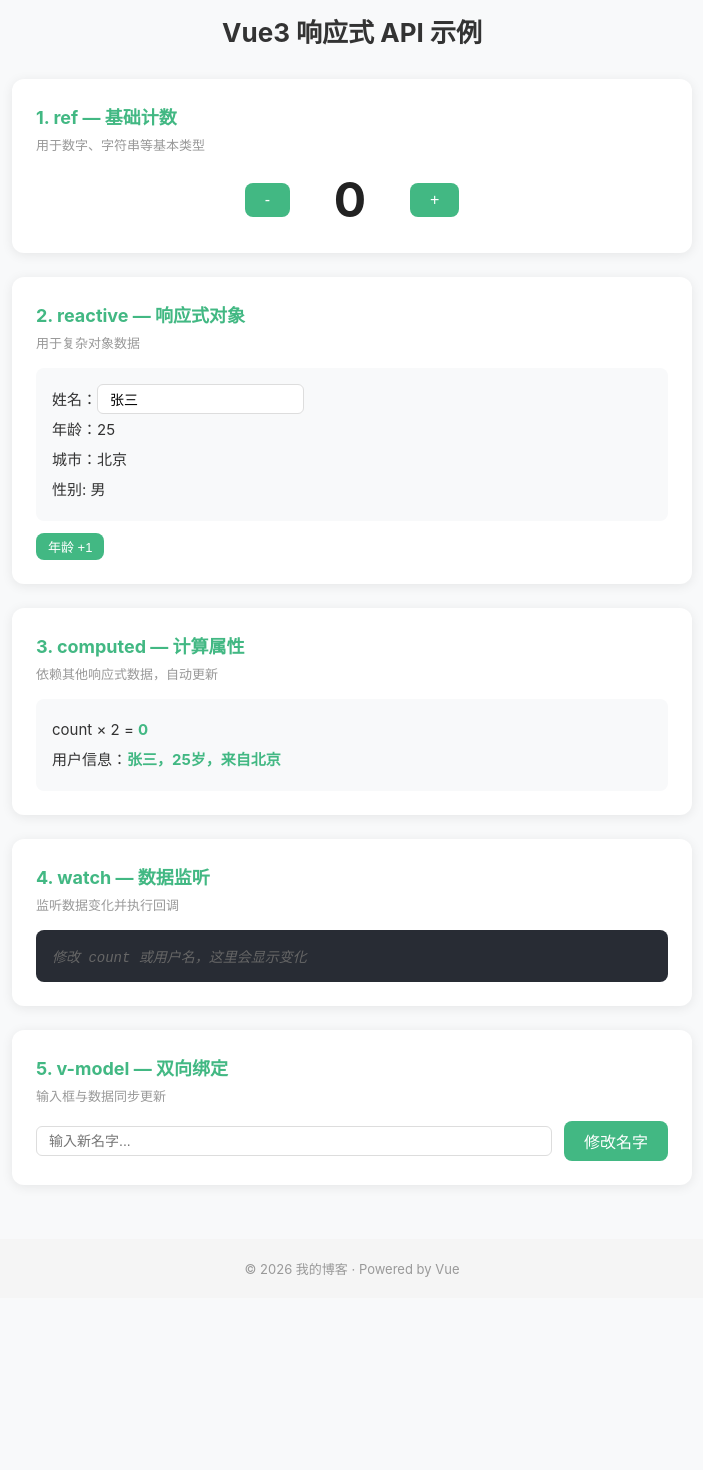
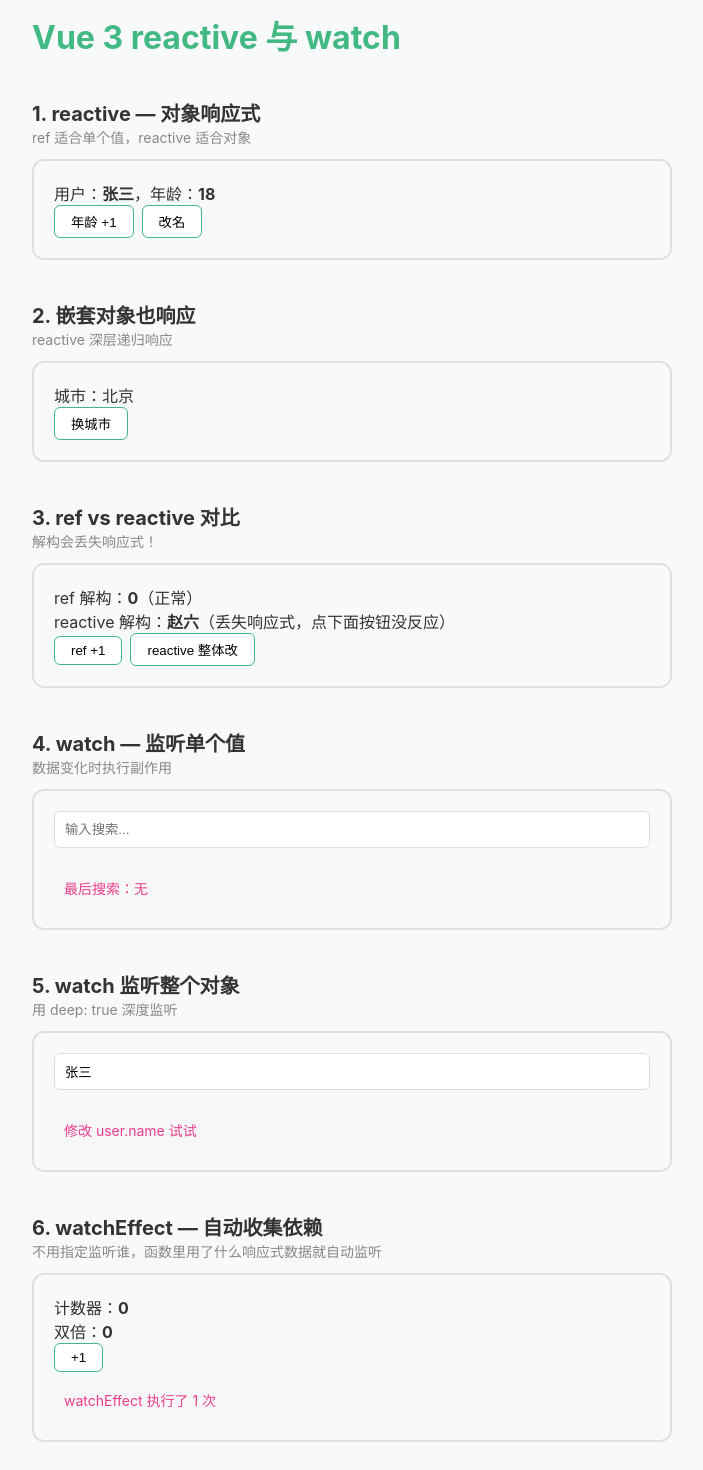
Before and after one commit to zhengleizhen/blog-app, a Vue app: page /reactive-demo in a window 1280 px wide. Shown: the part 100-1570 px from the top of the page, without its empty margins (288-991 px from the left). Before the commit the page ends 1398 px from the top, so only its background shows below. Built offline with nearby package versions, Linux system fonts and the light colour scheme.

Commit message:
ref reactive watch watchEffect

```diff
--- a/src/router/index.js
+++ b/src/router/index.js
@@ -8,7 +8,7 @@ const router = createRouter({
     { path: '/', name: 'home', component: Home },
     { path: '/article/:id', name: 'article', component: () => import('../views/ArticleDetail.vue') },
     { path: '/about', name: 'about', component: () => import('../views/About.vue') },
-    { path: '/reactive-demo', name: 'reactiveDemo', component: () => import('../views/ReactiveDemo.vue') },
+    { path: '/reactive-demo', name: 'reactiveDemo', component: () => import('../views/ReactiveWatchDemo.vue') },
     { path: '/home-view', name: 'homeView', component: () => import('../views/HomeView.vue') },
     { path: '/emits-demo', name: 'emitsDemo', component: () => import('../views/EmitsDemo.vue') },
     { path: '/post/:id', name: 'post', component: () => import('../views/PostView.vue') },
--- a/src/views/HomeView.vue
+++ b/src/views/HomeView.vue
@@ -33,7 +33,8 @@ const {
       <p>文章列表数据由 `usePosts.js` 封装加载，支持搜索、分类筛选和加载状态处理。</p>
       <p>收藏功能由 Pinia 存储 `useFavoriteStore.js` 管理，组件之间通过共享状态实现实时同步。</p>
       <p class="demo-link">
-         学习示例：<router-link to="/slot-demo">插槽</router-link> |
+         学习示例：<router-link to="/reactive-demo">reactive/watch</router-link> |
+                    <router-link to="/slot-demo">插槽</router-link> |
                     <router-link to="/render-demo">render()</router-link> |
                     <router-link to="/compiler-demo">compilerOptions</router-link> |
                     <router-link to="/provide-demo">provide/inject</router-link> |
--- /dev/null
+++ b/src/views/ReactiveWatchDemo.vue
@@ -0,0 +1,137 @@
+<template>
+  <div class="reactive-demo">
+    <h1>Vue 3 reactive 与 watch</h1>
+
+    <!-- 1. reactive 基础 -->
+    <h2>1. reactive — 对象响应式</h2>
+    <p class="desc">ref 适合单个值，reactive 适合对象</p>
+    <div class="demo-box">
+      <p>用户：<strong>{{ user.name }}</strong>，年龄：<strong>{{ user.age }}</strong></p>
+      <button @click="user.age++">年龄 +1</button>
+      <button @click="user.name = '李四'">改名</button>
+    </div>
+
+    <!-- 2. reactive 嵌套对象 -->
+    <h2>2. 嵌套对象也响应</h2>
+    <p class="desc">reactive 深层递归响应</p>
+    <div class="demo-box">
+      <p>城市：{{ user.address.city }}</p>
+      <button @click="user.address.city = '深圳'">换城市</button>
+    </div>
+
+    <!-- 3. ref vs reactive 对比 -->
+    <h2>3. ref vs reactive 对比</h2>
+    <p class="desc">解构会丢失响应式！</p>
+    <div class="demo-box">
+      <p>ref 解构：<strong>{{ count }}</strong>（正常）</p>
+      <p>reactive 解构：<strong>{{ name }}</strong>（丢失响应式，点下面按钮没反应）</p>
+      <button @click="count++">ref +1</button>
+      <button @click="person.name = '王五'">reactive 整体改</button>
+    </div>
+
+    <!-- 4. watch 基础 -->
+    <h2>4. watch — 监听单个值</h2>
+    <p class="desc">数据变化时执行副作用</p>
+    <div class="demo-box">
+      <input v-model="searchText" placeholder="输入搜索..." class="input" />
+      <p class="log">最后搜索：{{ lastSearch }}</p>
+    </div>
+
+    <!-- 5. watch 监听对象 -->
+    <h2>5. watch 监听整个对象</h2>
+    <p class="desc">用 deep: true 深度监听</p>
+    <div class="demo-box">
+      <input v-model="user.name" placeholder="改名字" class="input" />
+      <p class="log">{{ logMsg }}</p>
+    </div>
+
+    <!-- 6. watchEffect -->
+    <h2>6. watchEffect — 自动收集依赖</h2>
+    <p class="desc">不用指定监听谁，函数里用了什么响应式数据就自动监听</p>
+    <div class="demo-box">
+      <p>计数器：<strong>{{ counter }}</strong></p>
+      <p>双倍：<strong>{{ double }}</strong></p>
+      <button @click="counter++">+1</button>
+      <p class="log">watchEffect 执行了 {{ effectCount }} 次</p>
+    </div>
+
+    <!-- 7. 代码对照 -->
+    <h2> 代码总结</h2>
+    <div class="code-block">
+      <pre><code>// ref — 单个值，访问用 .value
+const count = ref(0)
+count.value++
+
+// reactive — 对象，访问不用 .value
+const user = reactive({ name: '张三', age: 18 })
+user.age++
+
+// watch — 指定监听谁
+watch(searchText, (newVal, oldVal) => {
+  console.log('变了：', oldVal, '→', newVal)
+})
+
+// watchEffect — 自动追踪依赖
+watchEffect(() => {
+  console.log('counter 或 double 变了')
+})</code></pre>
+    </div>
+  </div>
+</template>
+
+<script setup>
+import { ref, reactive, watch, watchEffect } from 'vue'
+
+// --- 1. reactive 基础 ---
+const user = reactive({
+  name: '张三',
+  age: 18,
+  address: { city: '北京' }
+})
+
+// --- 3. ref vs reactive 解构对比 ---
+const count = ref(0)
+const person = reactive({ name: '赵六' })
+// 直接解构会丢失响应式！
+const { name } = person  //  name 变成普通字符串，不再响应
+
+// --- 4. watch 基础 ---
+const searchText = ref('')
+const lastSearch = ref('无')
+
+watch(searchText, (newVal, oldVal) => {
+  lastSearch.value = newVal || '清空了'
+})
+
+// --- 5. watch 监听对象 ---
+const logMsg = ref('修改 user.name 试试')
+
+watch(user, (newVal) => {
+  logMsg.value = `名字变成了：${newVal.name}`
+}, { deep: true })
+
+// --- 6. watchEffect ---
+const counter = ref(0)
+const effectCount = ref(0)
+const double = ref(0)
+
+watchEffect(() => {
+  // 读了 counter，所以 counter 一变就自动重新执行
+  double.value = counter.value * 2
+  effectCount.value++
+})
+</script>
+
+<style scoped>
+.reactive-demo { max-width: 680px; margin: 30px auto; padding: 0 20px; }
+h1 { color: #42b883; margin-bottom: 30px; }
+h2 { margin-top: 40px; color: #333; font-size: 20px; }
+.desc { color: #888; font-size: 14px; margin-bottom: 12px; }
+.demo-box { border: 2px solid #e0e0e0; border-radius: 12px; padding: 20px; margin-bottom: 16px; }
+button { padding: 6px 16px; margin-right: 8px; border: 1px solid #42b883; border-radius: 6px; background: #fff; cursor: pointer; }
+button:hover { background: #42b883; color: #fff; }
+.input { width: 100%; padding: 10px; border: 1px solid #ddd; border-radius: 6px; margin-bottom: 12px; }
+.log { background: #f7f7f7; padding: 10px; border-radius: 6px; font-size: 14px; color: #e83e8c; margin-top: 8px; }
+.code-block { background: #1e1e1e; color: #d4d4d4; padding: 16px; border-radius: 8px; overflow-x: auto; font-size: 13px; }
+.code-block code { font-family: 'Consolas', 'Courier New', monospace; }
+</style>
```
